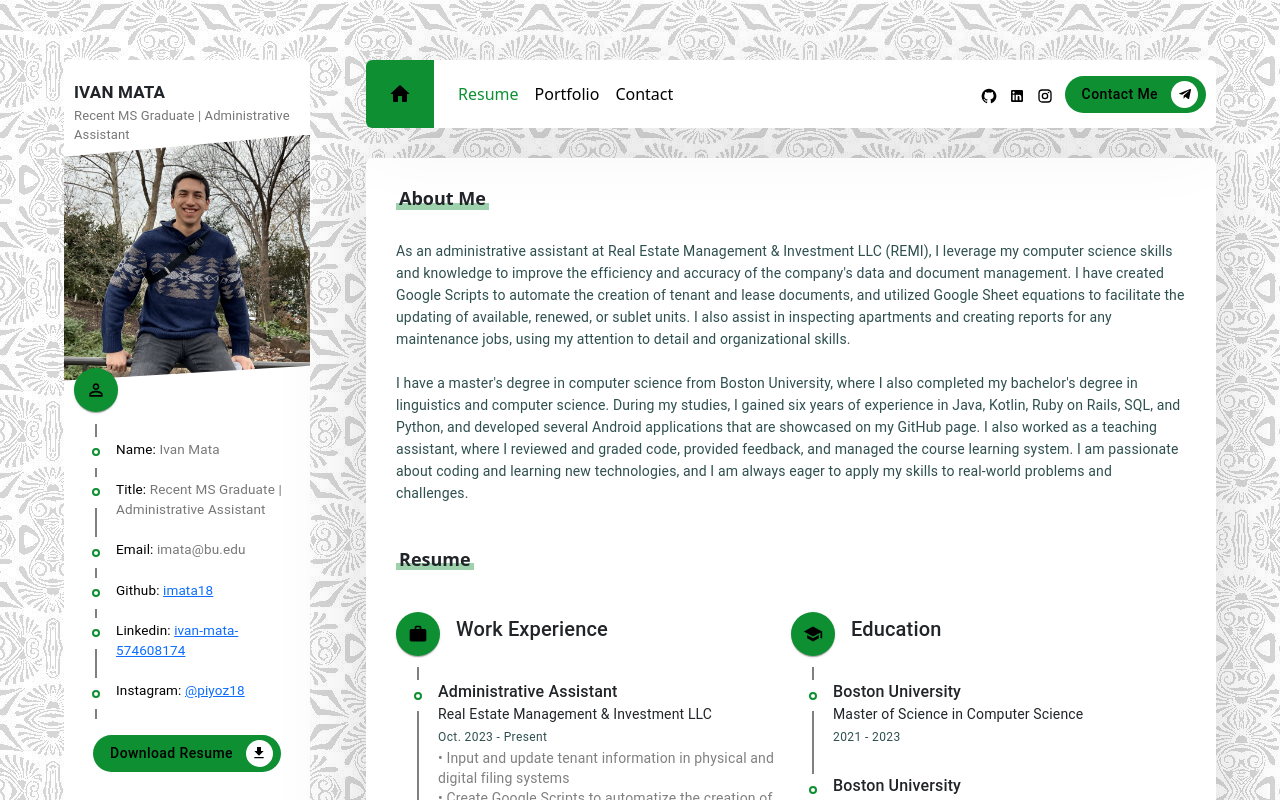
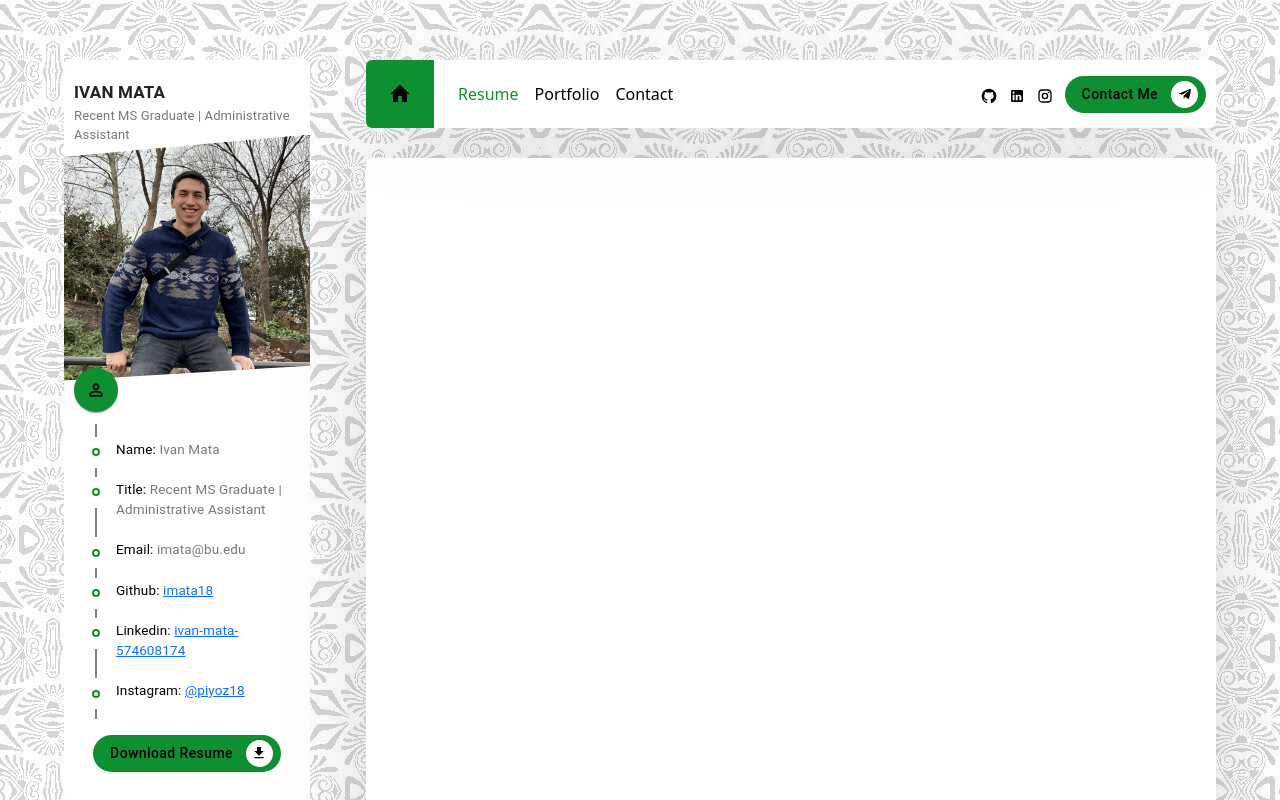
Before and after one commit to imata18/portfolio-homepage, a React (Create React App) app: page / in a window 1280 px wide. Shown: the top 800 px of the page. Built offline with nearby package versions, Linux system fonts and the light colour scheme.

Commit message:
Changed main page path

```diff
--- a/src/App.js
+++ b/src/App.js
@@ -25,7 +25,7 @@ function App() {
               <Routes>
                 <Route path="/portfolio" element={<Portfolio />}></Route>
                 <Route path="/contact" element={<Contact />}></Route>
-                <Route path="/" element={<Resume />}></Route>
+                <Route path="/portfolio-homepage" element={<Resume />}></Route>
               </Routes>
             </div>
           </Router>
```
